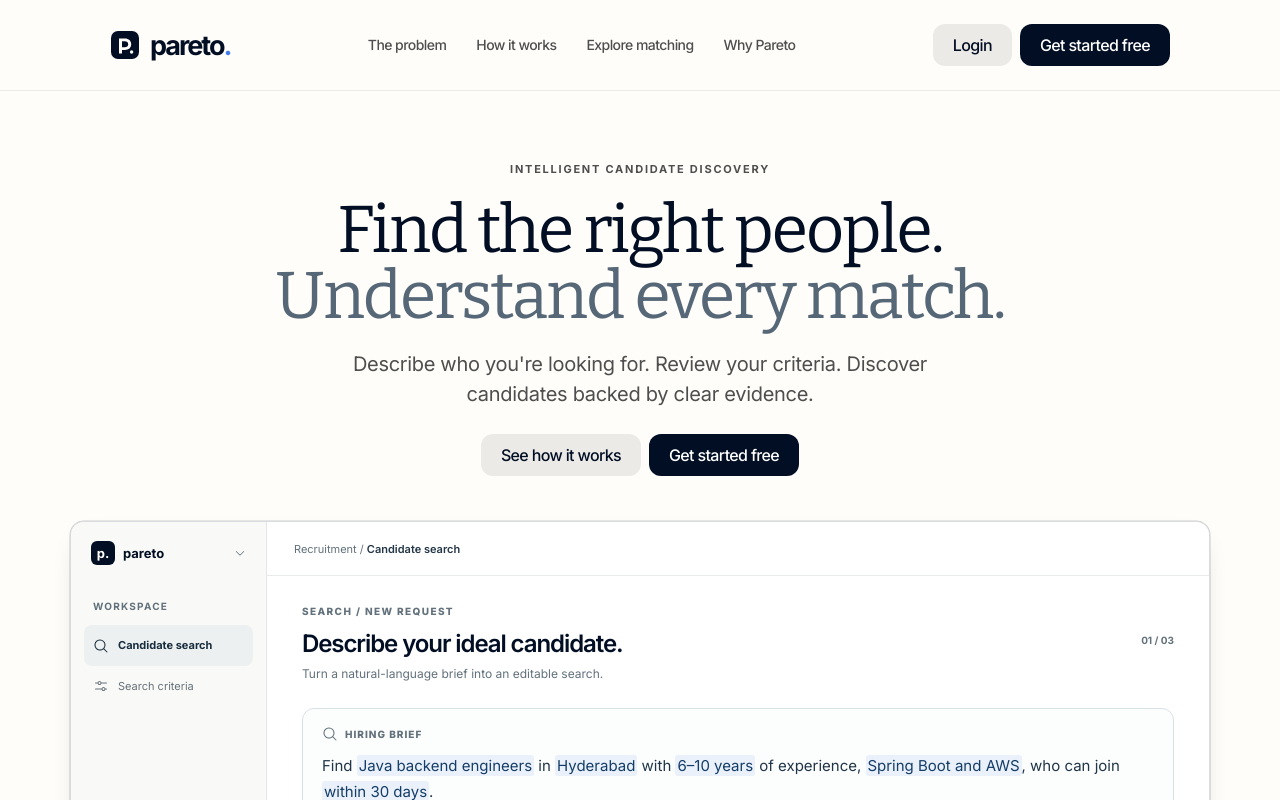
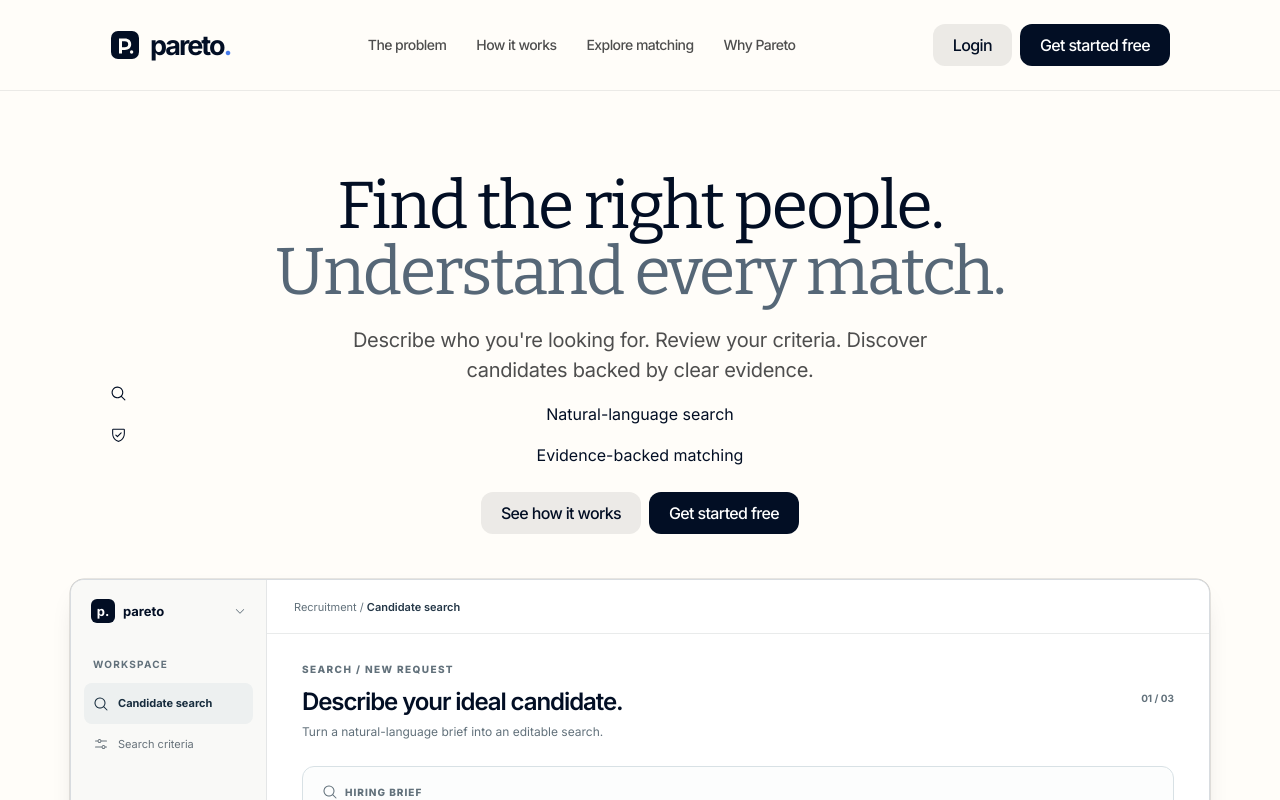
Before and after one commit to ThunderKhan/pareto, a Next.js app in the folder frontend/: page / in a window 1280 px wide. Shown: the top 800 px of the page. Built offline with nearby package versions, Linux system fonts and the light colour scheme.

Commit message:
feat(homepage): add truthful two-part product badge and remove hero eyebrow

```diff
--- a/frontend/src/components/marketing/home-v2.tsx
+++ b/frontend/src/components/marketing/home-v2.tsx
@@ -379,9 +379,13 @@ export default function HomepageV2({ fontClasses = "" }: { fontClasses?: string
     <main id="v2-main">
       <section className="v2-hero" aria-labelledby="v2-hero-title">
         <div className="v2-container v2-hero-copy">
-          <Label>INTELLIGENT CANDIDATE DISCOVERY</Label>
           <h1 id="v2-hero-title">Find the right people.<br/><em>Understand every match.</em></h1>
           <p>Describe who you&apos;re looking for. Review your criteria. Discover candidates backed by clear evidence.</p>
+          <div className="v2-hero-proof" aria-label="Pareto capabilities">
+            <span className="v2-hero-proof-item"><MagnifyingGlass size={17} aria-hidden="true" />Natural-language search</span>
+            <span className="v2-hero-proof-divider" aria-hidden="true" />
+            <span className="v2-hero-proof-item"><ShieldCheck size={17} aria-hidden="true" />Evidence-backed matching</span>
+          </div>
           <div className="v2-hero-actions"><a className="v2-btn v2-btn--secondary" href="#how-it-works">See how it works</a><Link className="v2-btn v2-btn--primary" href="/signup">Get started free</Link></div>
         </div>
         <div className="v2-container v2-hero-stage">
```
